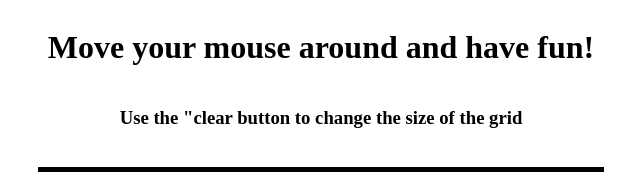
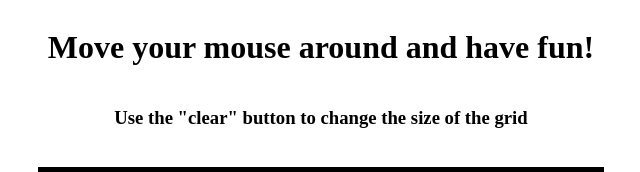
Before and after one commit to keyenn/etch-a-sketch, a plain HTML site: page index.html in a window 1280 px wide. Shown: the top 172 px of the page, 319-959 px from the left. Drawn offline with Linux system fonts and the light colour scheme.

Commit message:
modified little visual details in index.html and script.js

```diff
--- a/index.html
+++ b/index.html
@@ -11,7 +11,7 @@
 <body>
     <div class="title">
         <h1>Move your mouse around and have fun!</h1>
-        <h3>Use the "clear button to change the size of the grid</h3>
+        <h3>Use the "clear" button to change the size of the grid</h3>
     </div>
     <div id="container"></div>
     <div class="button">
--- a/script.js
+++ b/script.js
@@ -29,7 +29,7 @@ let reset = document.querySelector(".rst")
 reset.addEventListener("click", function(e) {
     removeSquares("square");
     createGrid(16, 16);
-})
+});
 
 
 function createSquares(numSquares)
```
